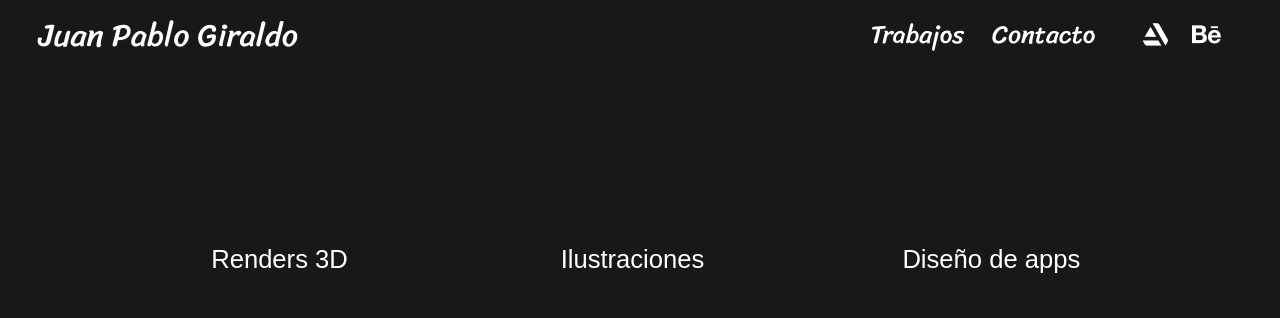
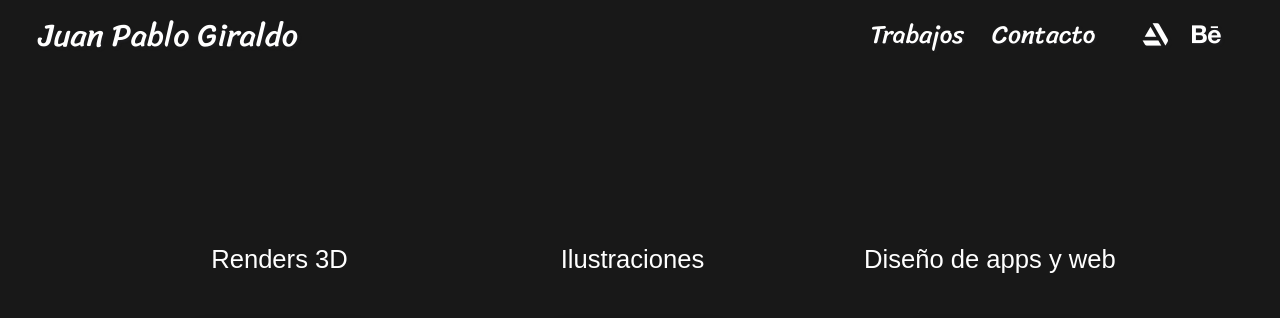
Before and after one commit to JuanPaG722/Portafolio-Digital, a plain HTML site: page Trabajos.html in a window 1280 px wide. Shown: the top 318 px of the page. Drawn offline with nearby package versions, Linux system fonts and the light colour scheme; a web font is replaced by a local one.

Commit message:
Update Trabajos.html

```diff
--- a/Trabajos.html
+++ b/Trabajos.html
@@ -76,8 +76,8 @@ font-size: 2vw;">Identidad de marca</div>
 </a>
 
 <a href="Apps.html">
-<div style="position: absolute; top: 30%; left: 70.5%; color: white; font-family: myriad-pro, sans-serif; font-size: 2vh;
-font-size: 2vw;">Diseño de apps</div>
+<div style="position: absolute; top: 30%; left: 67.5%; color: white; font-family: myriad-pro, sans-serif; font-size: 2vh;
+font-size: 2vw;">Diseño de apps y web</div>
 </a>
 
 <a href="Ilustraciones.html">
```
